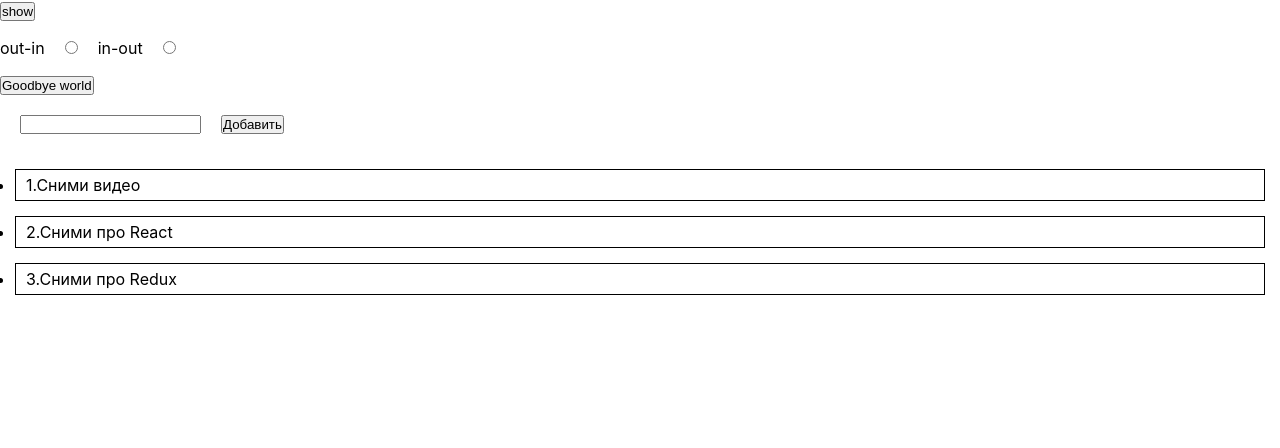
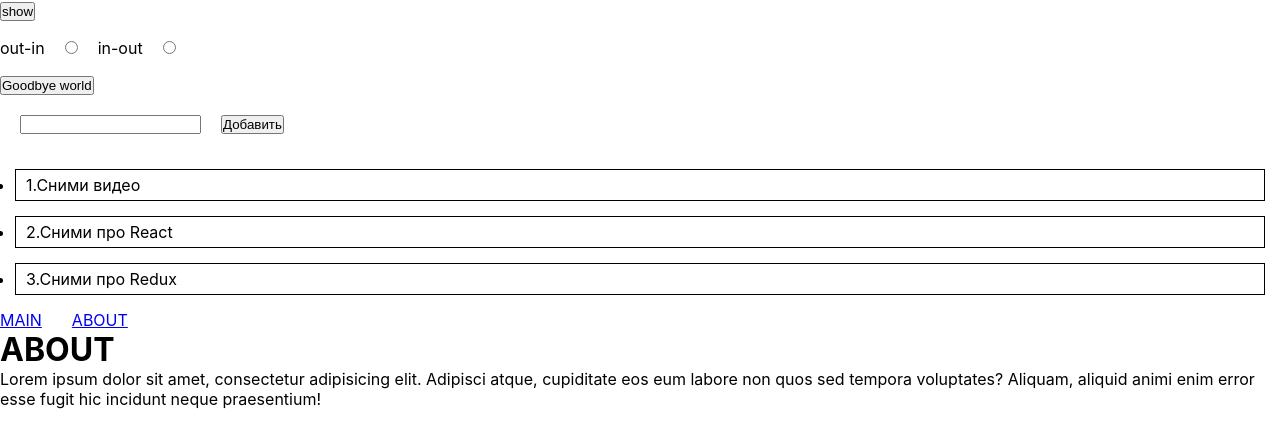
Before and after one commit to victor13bars/animation, a React (Create React App) app: page /about in a window 1280 px wide. Shown: the top 448 px of the page. Built offline with nearby package versions, Linux system fonts and the light colour scheme.

Commit message:
Анимация смены страниц - React Transition Group

```diff
--- a/package.json
+++ b/package.json
@@ -8,6 +8,7 @@
     "@testing-library/user-event": "^12.1.10",
     "react": "^17.0.2",
     "react-dom": "^17.0.2",
+    "react-router-dom": "^5.2.0",
     "react-scripts": "4.0.3",
     "react-transition-group": "^4.4.2",
     "web-vitals": "^1.0.1"
--- a/src/App.css
+++ b/src/App.css
@@ -109,3 +109,37 @@ input {
 .todo-exit-active{
     animation: fade-out 500ms forwards;
 }
+
+.page{
+    position: absolute;
+}
+a{
+    margin-right: 30px;
+}
+@keyframes fad-in {
+    0% {
+        opacity: 0;
+        transform: translateX(-400px);
+    }
+    100% {
+        opacity: 1;
+        transform: translateX(0);
+    }
+}
+
+@keyframes fad-out {
+    0% {
+        opacity: 1;
+        transform: translateX(0);
+    }
+    100% {
+        opacity: 0;
+        transform: translateX(100%);
+    }
+}
+.page-enter-active{
+    animation: fad-in 1s forwards;
+}
+.page-exit-active{
+    animation: fad-out 1s forwards;
+}
--- a/src/App.jsx
+++ b/src/App.jsx
@@ -1,6 +1,7 @@
 import './App.css';
 import {useEffect, useState} from "react";
 import {Transition, CSSTransition, SwitchTransition, TransitionGroup} from 'react-transition-group';
+import AppRoutes from "./AppRoutes";
 
 function App() {
     const [loaderVisible, setLoaderVisible] = useState(false)
@@ -80,6 +81,9 @@ function App() {
                         </CSSTransition>
                     )}
             </TransitionGroup>
+            <div>
+                <AppRoutes></AppRoutes>
+            </div>
         </div>
     );
 }
--- /dev/null
+++ b/src/AppRoutes.jsx
@@ -0,0 +1,38 @@
+import React from 'react';
+import Main from "./pages/Main";
+import About from "./pages/About";
+import {BrowserRouter, NavLink, Route} from "react-router-dom";
+import {CSSTransition} from "react-transition-group";
+
+const AppRoutes = () => {
+    const routes = [
+        {path: '/', Component: Main},
+        {path: '/about', Component: About}
+    ]
+    return (
+        <BrowserRouter>
+            <div className='approutes'>
+                <div className='div'>
+                    <NavLink to='/'>MAIN</NavLink>
+                    <NavLink to='/about'>ABOUT</NavLink>
+                </div>
+                {routes.map(({path, Component}) =>
+                    <Route key={path} exact path={path}>
+                        {({match}) =>
+                            <CSSTransition
+                            timeout={1000}
+                            classNames='page'
+                            unmountOnExit
+                            in={match !=null}
+                            >
+                                <Component/>
+                            </CSSTransition>
+                        }
+                    </Route>
+                )}
+            </div>
+        </BrowserRouter>
+    );
+};
+
+export default AppRoutes;
--- /dev/null
+++ b/src/pages/About.jsx
@@ -0,0 +1,12 @@
+import React from 'react';
+import '../App.css'
+const About = () => {
+    return (
+        <div className='page'>
+            <h1>ABOUT</h1>
+            <p>Lorem ipsum dolor sit amet, consectetur adipisicing elit. Adipisci atque, cupiditate eos eum labore non quos sed tempora voluptates? Aliquam, aliquid animi enim error esse fugit hic incidunt neque praesentium!</p>
+        </div>
+    );
+};
+
+export default About;
--- /dev/null
+++ b/src/pages/Main.jsx
@@ -0,0 +1,12 @@
+import React from 'react';
+import '../App.css'
+const Main = () => {
+    return (
+        <div className='page'>
+            <h1>MAIN</h1>
+            <p>Lorem ipsum dolor sit amet, consectetur adipisicing elit. Adipisci atque, cupiditate eos eum labore non quos sed tempora voluptates? Aliquam, aliquid animi enim error esse fugit hic incidunt neque praesentium!</p>
+        </div>
+    );
+};
+
+export default Main;
```
Also changed, not shown: 1 other file (tests, documents, lock files or other folders).
